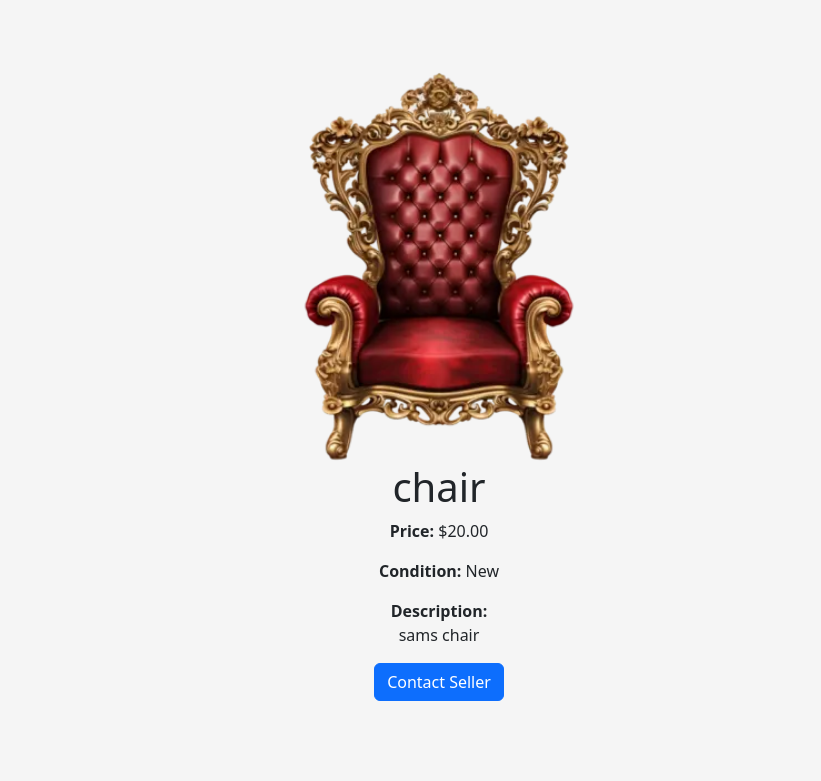
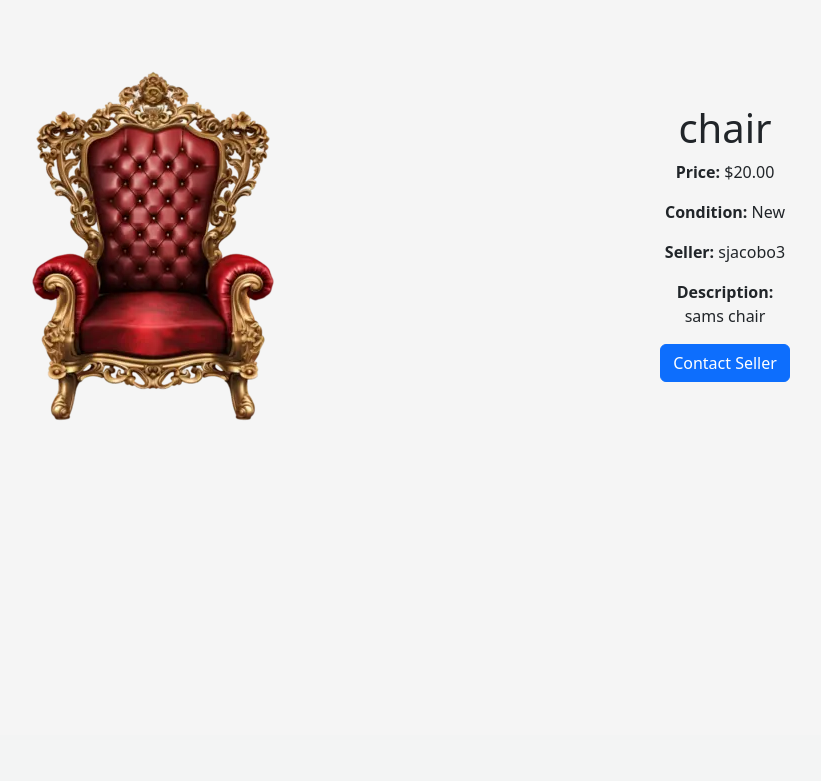
Before and after one commit to sjacobo3/Paradigms_SP25_Course_Project, a Django app: page /campusmart/listings/2/ in a window 1280 px wide. Shown: the part 65-846 px from the top of the page, without its empty margins (201-1022 px from the left). After the commit the page ends 485 px from the top, so only its background shows below. Run offline with Django 5.2, Linux system fonts and the light colour scheme; data comes from the database, SQL or seed files in the repository.

Commit message:
more organized

```diff
--- a/src/course_project/campusmart/templates/campusmart/listing_detail.html
+++ b/src/course_project/campusmart/templates/campusmart/listing_detail.html
@@ -1,19 +1,18 @@
 {% extends "campusmart/base.html" %}
 {% block content %}
-<div class="grid grid-cols-5 gap-6">
-    <div class="col-span-3">
-        <img src="{{ listing.photo.url }}" alt="{{ listing.title }}" style="width:400px">
+<div class="contianer">
+
+    <div class="row align-items-center">
+        <div class="col-6 col d-flex justify-content-center">
+            <img src="{{ listing.photo.url }}" alt="{{ listing.title }}">
         </div>
-    <div class="col-span-2 p-6 bg-gray-100 rounded-xl">
+
+        <div class="col-6">
             <h1 class="mb-6 text-3xl">{{ listing.title }}</h1>
             <p><strong>Price: </strong>${{ listing.price }}</p>
             <p><strong>Condition: </strong>{{ listing.condition }}</p>
-
-
-        <p class="text-gray-700">
-            <strong>Description:</strong><br>{{ listing.description }}
-        </p>
-
+            <p><strong>Seller: </strong>{{ listing.created_by }}</p>
+            <p><strong>Description:</strong><br>{{ listing.description }}</p>
 
             <!-- if user logged in didnt create listing, has options to message seller -->
             {% if request.user != listing.created_by %}
@@ -27,8 +26,7 @@
                     <a href="{% url 'campusmart:delete_listing' listing.id %}" class="btn btn-danger" onclick="return confirm('Are you sure you want to delete this listing?')">Delete</a>
                 </div>
             {% endif %}
-
-
+        </div>
     </div>
 </div>
 {% endblock %}
```
Lines whose indentation alone changed are shown as unchanged.
